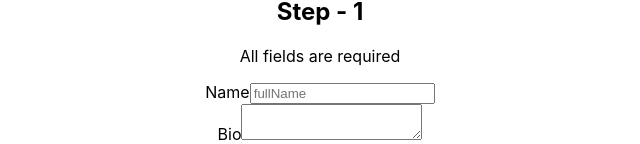
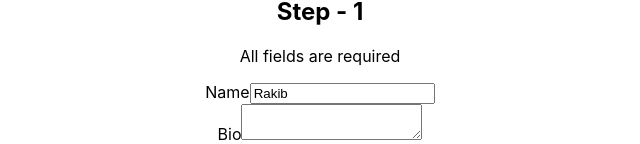
Before and after one commit to Rakib544/React-testing-practice, a React (Create React App) app: page / in a window 1280 px wide. Shown: the part 145-289 px from the top of the page, without its empty margins (320-960 px from the left). Built offline with nearby package versions, Linux system fonts and the light colour scheme.

Commit message:
learn about getByDisplayValue query method

```diff
--- a/src/components/from/form.tsx
+++ b/src/components/from/form.tsx
@@ -7,7 +7,13 @@
       <form>
         <div>
           <label htmlFor="name">Name</label>
-          <input type="text" id="name" placeholder="fullName" />
+          <input
+            type="text"
+            id="name"
+            placeholder="fullName"
+            value="Rakib"
+            onChange={() => {}}
+          />
         </div>
         <div>
           <label htmlFor="bio">Bio</label>
```
Also changed, not shown: 1 other file (tests, documents, lock files or other folders).
